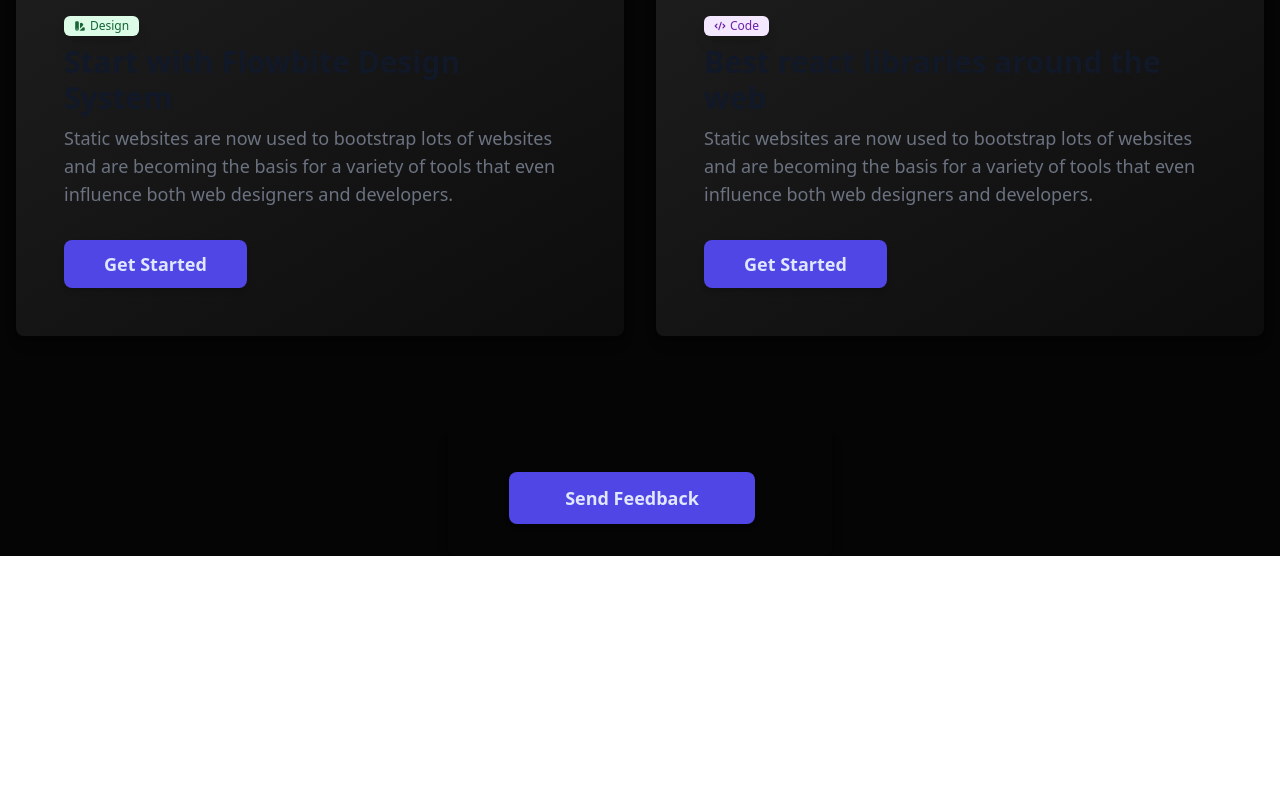
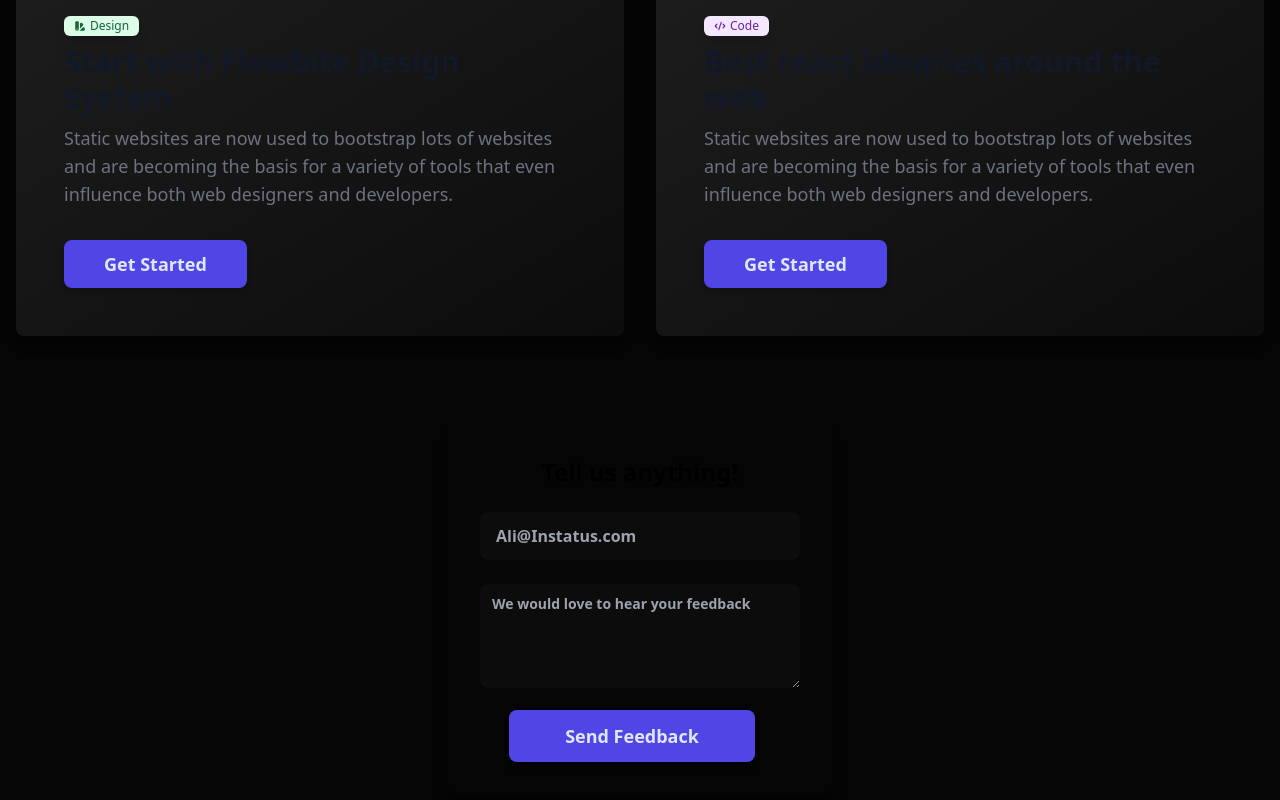
Before and after one commit to ramezj/HeyFeedback, a Next.js app: page / in a window 1280 px wide. Shown: the part 1228-2028 px from the top of the page. Before the commit the page ends 1784 px from the top, so only its background shows below. Built offline with nearby package versions, Linux system fonts and the light colour scheme; no server answers.

Commit message:
🔥 Worked on MVP

```diff
--- a/src/Components/SendFeedback.js
+++ b/src/Components/SendFeedback.js
@@ -4,7 +4,7 @@ import { motion } from 'framer-motion'
 const SendFeedback = () => {
     const [ send, setSend ] = useState("Send Feedback")
     const [ body, setBody ] = useState("test");
-    const [ email, setEmail ] = useState("ramez@test.com");
+    const [ email, setEmail ] = useState("");
     const [ rating, setRating ] = useState(1);
     const sendRequest = async () => {
         setSend("🚀 Sending Feedback");
@@ -35,6 +35,13 @@ const SendFeedback = () => {
         scale:1.1
     }}
     className="w-full max-w-sm p-8 bg-form rounded-lg shadow-lg dark:bg-gradient-to-br from-[#1d1d1d] to-[#0c0c0c] dark:border-gray-700">
+    <h1 className="font-extrabold text-2xl">Tell us anything!</h1>
+    <br></br>
+    <input type="text" className="input border-none outline-none focus:border-none focus:outline-none bg-[#0c0c0c] w-full max-w-xs font-bold"
+    value={email} onChange={(e) => setEmail(e.target.value)} placeholder='Ali@Instatus.com'
+    />
+    <br></br><br></br>
+    <textarea placeholder="We would love to hear your feedback" rows="3" className="textarea textarea-bordered textarea-sm w-full max-w-xs bg-[#0c0c0c] outline-none border-none font-bold focus:border-none focus:outline-none"/>
     <button
     type="button"
     className="shadow-md
--- a/src/pages/index.js
+++ b/src/pages/index.js
@@ -29,6 +29,8 @@ export default function Home() {
   <center>
   <SendFeedback />
   </center>
+  <br></br>
+  <br></br>
   </motion.div>
   )
 }
```
